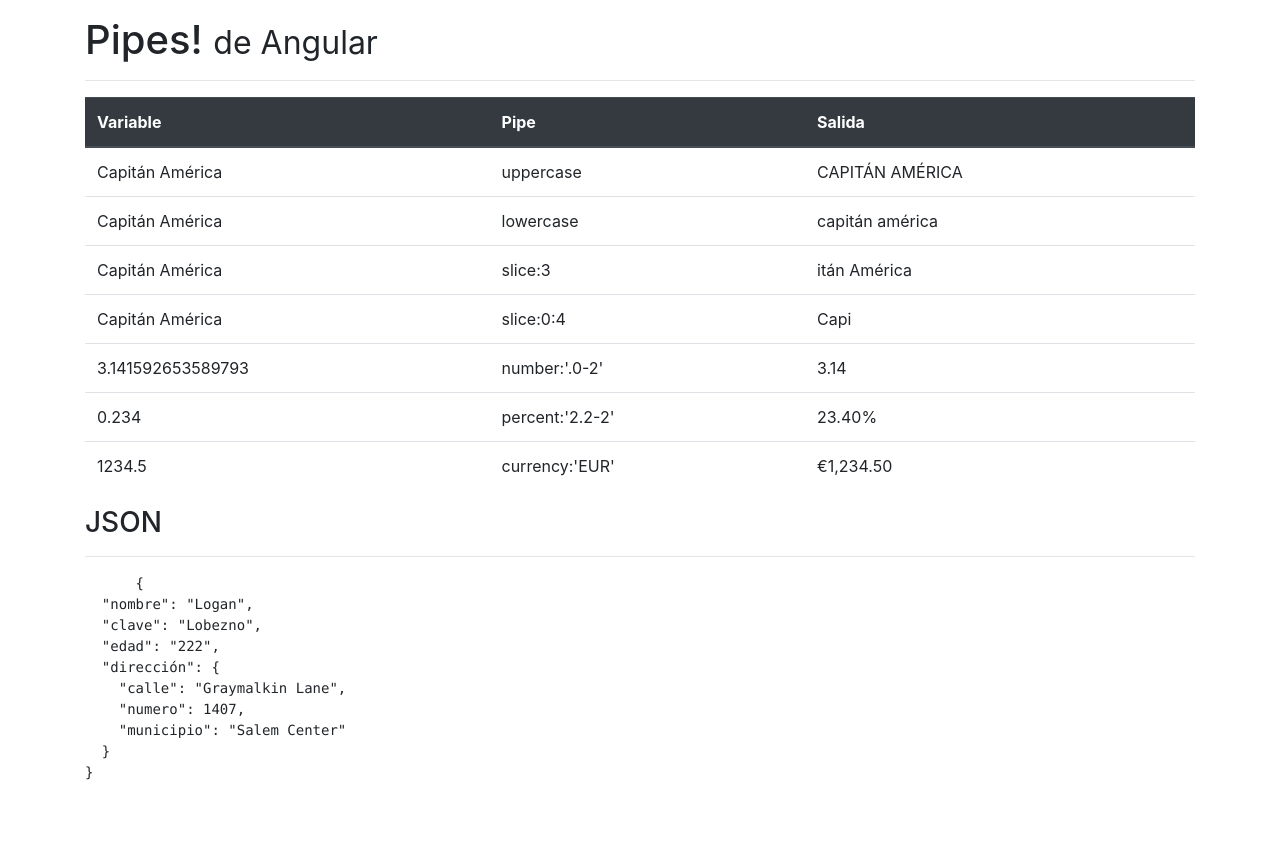
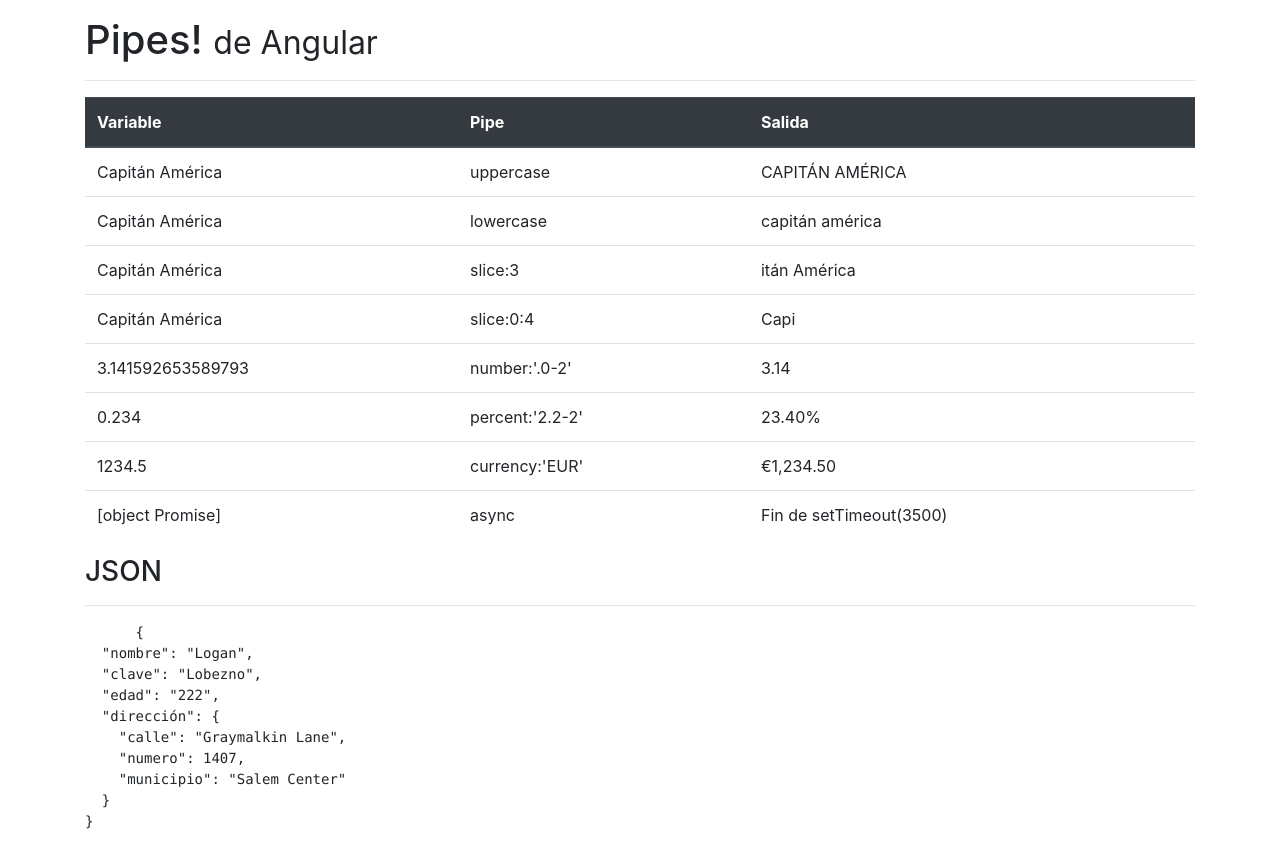
Before and after one commit to hitses/curso-angular-2020, an Angular app in the folder pipes/: page / in a window 1280 px wide. Before the commit the page ends 820 px from the top, so only its background shows below. Built offline with nearby package versions, Linux system fonts and the light colour scheme.

Commit message:
Pipe async

```diff
--- a/pipes/src/app/app.component.html
+++ b/pipes/src/app/app.component.html
@@ -47,6 +47,11 @@
           <td>currency:'EUR'</td>
           <td>{{salario | currency:'EUR'}}</td>
         </tr>
+        <tr>
+          <td>{{valorPromesa}}</td>
+          <td>async</td>
+          <td>{{valorPromesa | async}}</td>
+        </tr>
       </tbody>
     </table>
   </div>
--- a/pipes/src/app/app.component.ts
+++ b/pipes/src/app/app.component.ts
@@ -20,4 +20,9 @@
       municipio: 'Salem Center',
     },
   };
+  valorPromesa = new Promise<string>((resolve) => {
+    setTimeout(() => {
+      resolve('Fin de setTimeout(3500)');
+    }, 3500);
+  });
 }
```
